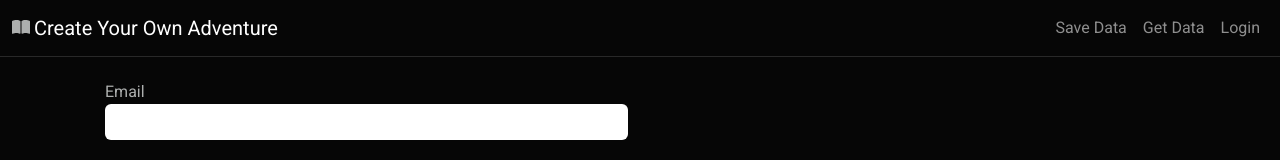
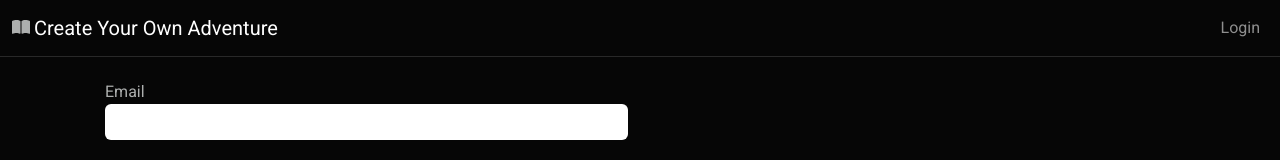
Before and after one commit to jadenmounteer/createYourOwnAdventure, an Angular app: page / in a window 1280 px wide. Shown: the top 160 px of the page. Built offline with nearby package versions, Linux system fonts and the light colour scheme; no server answers.

Commit message:
Remove unused methods

```diff
--- a/src/app/nav/nav.component.html
+++ b/src/app/nav/nav.component.html
@@ -40,14 +40,6 @@
 
       <!-- Right aligned items-->
       <ul class="navbar-nav ml-auto">
-        <li class="nav-item">
-          <a class="nav-link" (click)="onSaveData()">Save Data</a>
-        </li>
-
-        <li class="nav-item">
-          <a class="nav-link" (click)="onGetData()">Get Data</a>
-        </li>
-
         <li class="nav-item dropdown" *ngIf="isAuthenticated">
           <a
             class="nav-link user-link dropdown-toggle"
--- a/src/app/nav/nav.component.ts
+++ b/src/app/nav/nav.component.ts
@@ -27,14 +27,6 @@ export class NavComponent implements OnInit, OnDestroy {
     });
   }
 
-  onSaveData() {
-    this.storiesService.updateAllStories();
-  }
-
-  onGetData() {
-    this.storiesService.fetchStories().subscribe();
-  }
-
   ngOnDestroy(): void {
     this.userSub.unsubscribe();
   }
```
